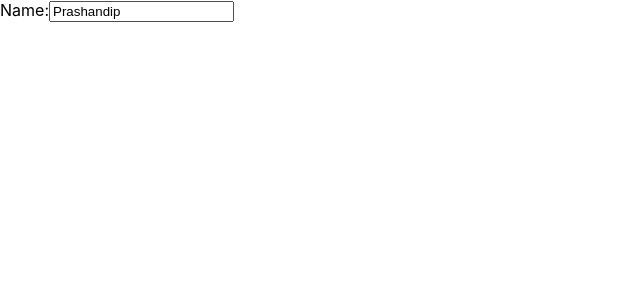
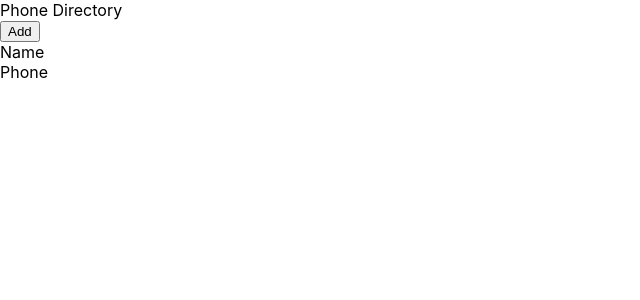
Before and after one commit to prashandip/phone-directory, a React (Create React App) app: page / in a window 1280 px wide. Shown: the top 300 px of the page, without its empty margins (0-640 px from the left). Built offline with nearby package versions, Linux system fonts and the light colour scheme.

Commit message:
Created'Header' Component

```diff
--- a/src/App.js
+++ b/src/App.js
@@ -1,23 +1,17 @@
 import React, { Component } from "react";
+import Header from "./Header";
 
 export default class App extends Component {
   render() {
     return (
       <div>
-        {/* <div className="header">Phone Directory</div>
+        <Header />
         <button> Add </button>
         <div>
           <span>Name</span>
           <br />
           <span>Phone</span>
-        </div> */}
-        <label htmlFor="name">Name:</label>
-        <input
-          type="text"
-          id="name"
-          placeholder="Type Here"
-          defaultValue="Prashandip"
-        />
+        </div>
       </div>
     );
   }
--- /dev/null
+++ b/src/Header.js
@@ -0,0 +1,7 @@
+import React from "react";
+
+const Header = function () {
+  return <div className="header">Phone Directory</div>;
+};
+
+export default Header;
```
